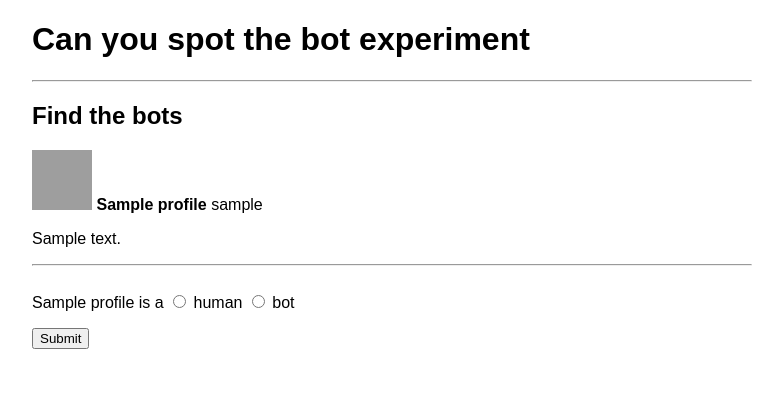
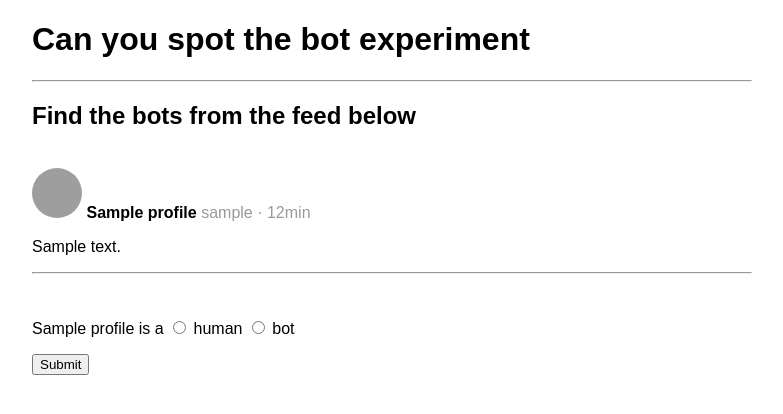
Before and after one commit to sippohippo/social-media-feed-experiment, a Flask app: template templates/experiment.html in a window 1280 px wide. Shown: the top 414 px of the page, without its empty margins (248-1031 px from the left). Run offline with Flask 3, Linux system fonts and the light colour scheme; the template is opened without the code that fills it: most values are stand-ins (such as "Sample title", 1, 10 or a date in 2020); grey boxes are pictures that could not be loaded.

Commit message:
Experiment UI made more twitterlike

```diff
--- a/static/main.css
+++ b/static/main.css
@@ -3,3 +3,7 @@ body {
     max-width: 45em;
     font-family: 'Franklin Gothic', 'Arial', sans-serif;
 }
+
+img {
+  border-radius: 50%;
+}
--- a/templates/experiment.html
+++ b/templates/experiment.html
@@ -1,18 +1,21 @@
 {% extends "layout.html" %}
 {% block content %}
 
-<h2>Find the bots</h2>
+<h2>Find the bots from the feed below</h2>
+<br>
 
 {% for i in profiles %}
-<img src="{{ url_for('show', id=i.id) }}" width="60" height="60">
+<img src="{{ url_for('show', id=i.id) }}" width="50" height="50">
 <b>{{ i.name }}</b>
-{{ i.handle }}
+<span style="color: #999999">{{ i.handle }}
+&#183 12min</span>
 <p></p>
 {{ i.content }}
 <p></p>
 <hr>
 {% endfor %}
 
+<br>
 <br>
 
 <form action="/experiment" method="POST">
```
